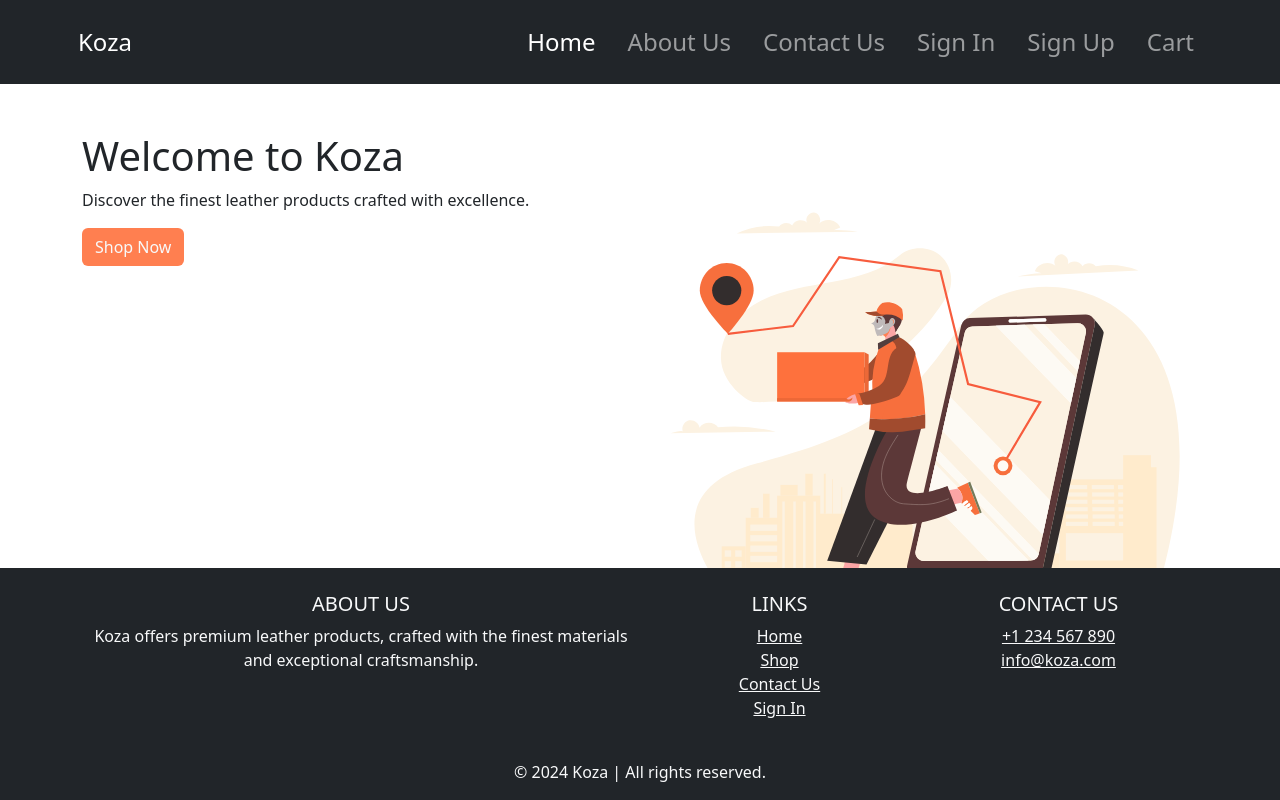
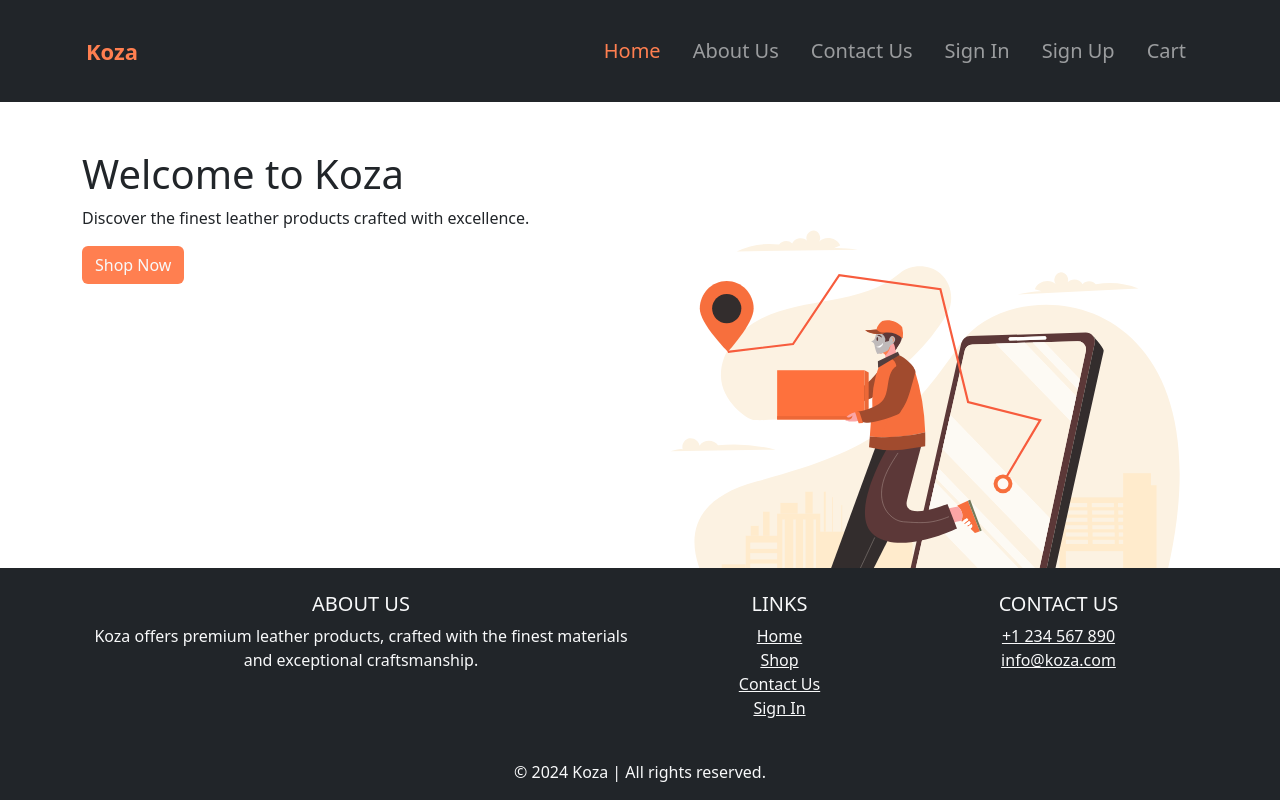
Before and after one commit to 3Sangeetha3/E-Commerce-PHP, a PHP site: page / in a window 1280 px wide. Run offline with PHP 8.4, Linux system fonts and the light colour scheme.

Commit message:
Refactor navbar styles.

```diff
--- a/assets/css/style.css
+++ b/assets/css/style.css
@@ -1,14 +1,37 @@
 body {
-    margin: 0;
-    padding: 0;
+  margin: 0;
+  padding: 0;
 }
 
-/* Navbar css */
+/* Navbar styles */
+
+
+.navbar {
+  padding: 0.75rem 1rem;
+}
 
 .navbar .nav-link {
-    font-size: 24px;
+  font-size: 20px;
+  transition: #f5ede1 0.3s ease-in-out;
+  position: relative;
 }
 
 .navbar .navbar-brand {
-    font-size: 24px;
+  font-size: 22px;
+  font-weight: bold;
+  color: #FF7F50;
 }
+
+.navbar .nav-item:hover {
+  border-radius: 30px;
+  background-color: #ff7f50;
+  color: #f5ede1;
+  transition: background-color 0.3s ease, color 0.3s ease;
+}
+.nav-item .nav-link.active {
+    color:#ff7f50;
+}
+
+.nav-item .nav-link.active:hover {
+    color:#f5ede1;
+}
--- a/components/navbar.php
+++ b/components/navbar.php
@@ -1,6 +1,6 @@
 <!-- components/navbar.php -->
 <nav class="navbar navbar-expand-lg navbar-dark bg-dark">
-   <div class="container p-2">
+  <div class="container p-3">
     <a class="navbar-brand" href="#">Koza</a>
     <button class="navbar-toggler" type="button" data-bs-toggle="collapse" data-bs-target="#navbarNav" aria-controls="navbarNav" aria-expanded="false" aria-label="Toggle navigation">
       <span class="navbar-toggler-icon"></span>
```
Lines whose indentation alone changed are shown as unchanged.
